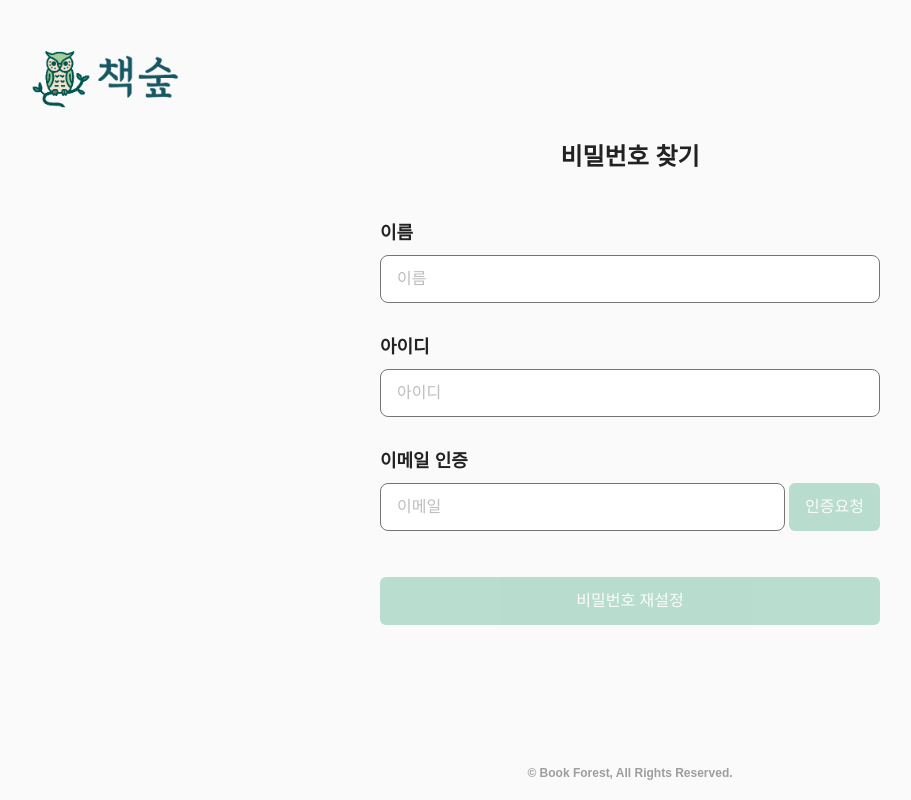
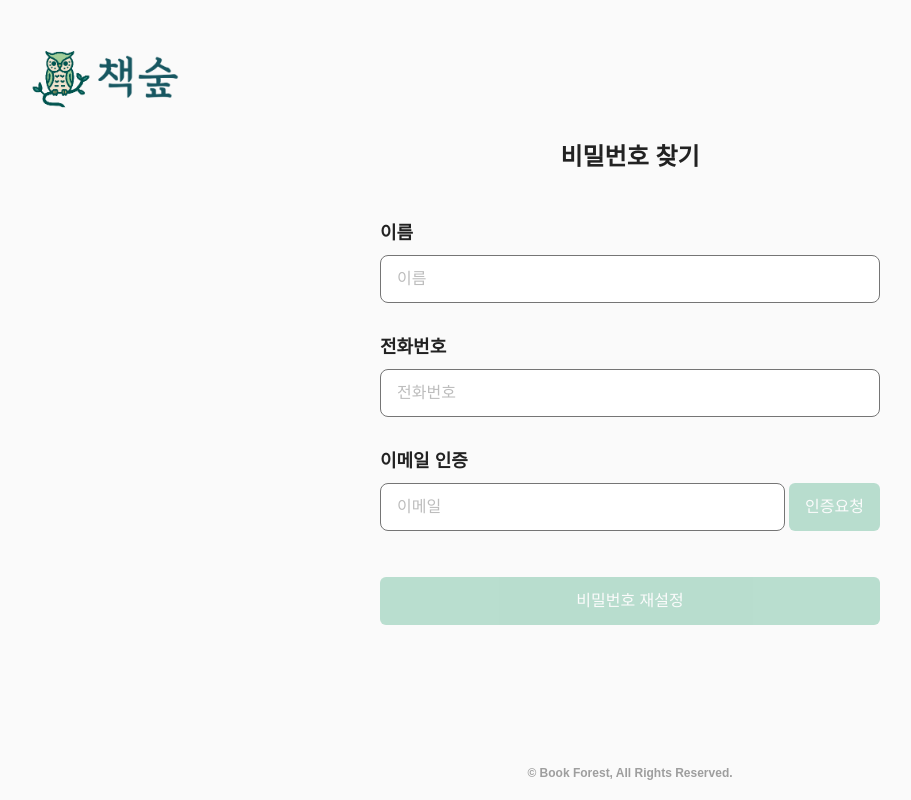
Before and after one commit to juny-0429/book-forest, a Next.js app: page /account/reset-password/verify in a window 1280 px wide. Shown: the whole page, without its empty margins (10-921 px from the left). Built offline with nearby package versions, Linux system fonts and the light colour scheme; no server answers.

Commit message:
refactor: 비밀번호 찾기에서 아이디 -> 전화번호 로 변경

```diff
--- a/src/app/(auth)/account/reset-password/verify/_schemas/forgotPasswordVerify.schema.ts
+++ b/src/app/(auth)/account/reset-password/verify/_schemas/forgotPasswordVerify.schema.ts
@@ -2,7 +2,7 @@ import { z } from 'zod';
 
 export const forgotPasswordVerifySchema = z.object({
   userName: z.string().min(1),
-  accountId: z.string().min(1),
+  userPhone: z.string().regex(/^01[016789]-\d{3,4}-\d{4}$/, '010-1234-5678 형식으로 입력해주세요'),
   userEmail: z.string().email('올바른 이메일을 입력해주세요').min(1, '이메일을 입력해주세요'),
 });
 export type ForgotPasswordVerifySchema = z.infer<typeof forgotPasswordVerifySchema>;
--- a/src/app/(auth)/account/reset-password/verify/page.tsx
+++ b/src/app/(auth)/account/reset-password/verify/page.tsx
@@ -31,7 +31,7 @@ export default function ForgotPasswordPage() {
   });
 
   const userName = useWatch({ control, name: 'userName' });
-  const accountId = useWatch({ control, name: 'accountId' });
+  const userPhone = useWatch({ control, name: 'userPhone' });
   const userEmail = useWatch({ control, name: 'userEmail' });
 
   const { mutate: verifyUser } = useVerifyResetPasswordUser();
@@ -41,7 +41,7 @@ export default function ForgotPasswordPage() {
 
   const onRequestVerification = () => {
     verifyUser(
-      { userName, accountId, userEmail },
+      { userName, userPhone, userEmail },
       {
         onSuccess: (match) => {
           if (!match) {
@@ -112,10 +112,10 @@ export default function ForgotPasswordPage() {
           </label>
 
           <label>
-            <span className='text-body-18b text-ui-text-title'>아이디</span>
+            <span className='text-body-18b text-ui-text-title'>전화번호</span>
 
             <div className='relative'>
-              <TextInput type='text' {...register('accountId')} placeholder='아이디' className='mt-2' />
+              <TextInput type='text' {...register('userPhone')} placeholder='전화번호' className='mt-2' />
               {errorMessage && <ErrorMessage>{errorMessage}</ErrorMessage>}
             </div>
           </label>
--- a/src/app/api/auth/reset-password/verify/route.ts
+++ b/src/app/api/auth/reset-password/verify/route.ts
@@ -2,13 +2,13 @@ import { NextResponse } from 'next/server';
 import { createSupabaseServer } from 'src/lib/supabaseServer';
 
 export async function POST(req: Request) {
-  const { userName, accountId, userEmail } = await req.json();
+  const { userName, userPhone, userEmail } = await req.json();
 
-  if (!userName || !accountId || !userEmail) return NextResponse.json({ error: '입력하신 이름, 아이디, 이메일 중 일치하지 않는 정보가 있습니다. 다시 확인해 주세요.' }, { status: 400 });
+  if (!userName || !userPhone || !userEmail) return NextResponse.json({ error: '입력하신 이름, 아이디, 이메일 중 일치하지 않는 정보가 있습니다. 다시 확인해 주세요.' }, { status: 400 });
 
   const supabase = await createSupabaseServer();
 
-  const { data, error } = await supabase.from('user').select('user_id').eq('user_name', userName).eq('account_id', accountId).eq('user_email', userEmail).maybeSingle();
+  const { data, error } = await supabase.from('user').select('user_id').eq('user_name', userName).eq('user_phone', userPhone).eq('user_email', userEmail).maybeSingle();
 
   if (error) return NextResponse.json({ error: error.message || '서버 오류가 발생했습니다.' }, { status: 500 });
   if (!data) return NextResponse.json({ match: false }, { status: 200 });
```
